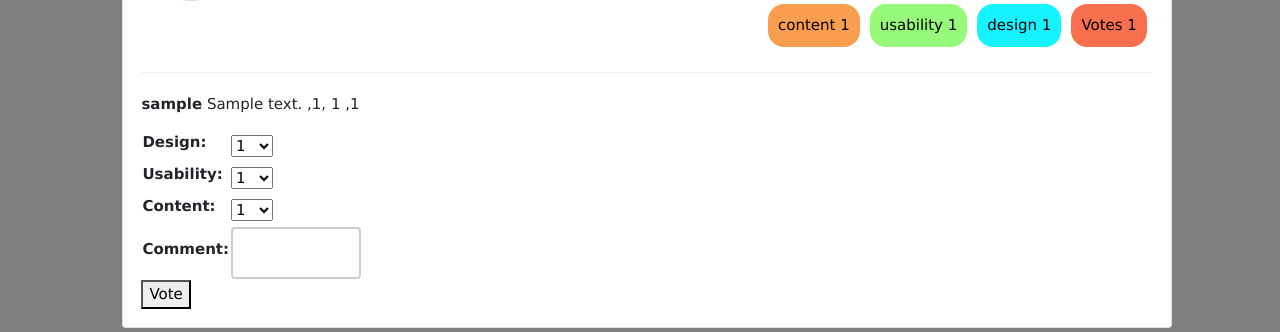
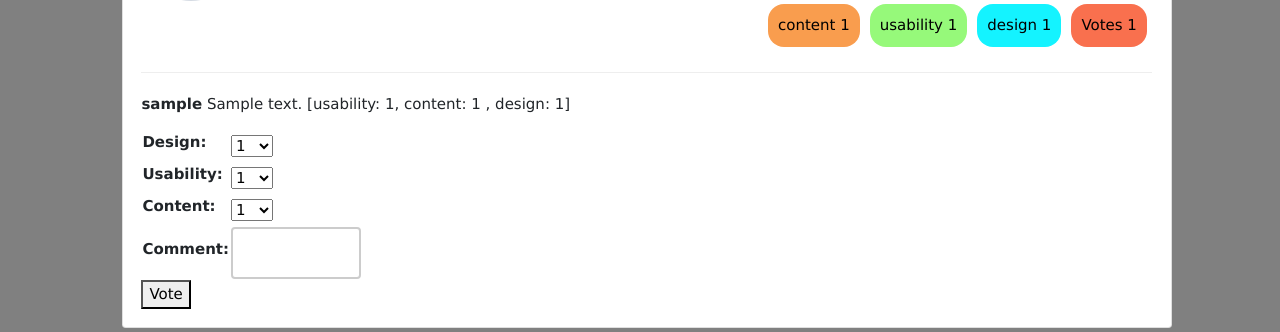
Before and after one commit to emdeechege/Awards, a Django app: page / in a window 1280 px wide. Shown: the part 1334-1666 px from the top of the page. Run offline with Django 3.2, Linux system fonts and the light colour scheme; a user stored in the database is signed in; tables that the repository leaves empty hold one stand-in row (values such as "Sample post"); grey boxes marked "Sample" are stand-in pictures; style sheets or scripts are compiled from the project's sources; some libraries are stand-ins or nearby versions.

```diff
--- a/projects/templates/home.html
+++ b/projects/templates/home.html
@@ -41,7 +41,7 @@ width: 100px;">
             {% for review in reviews %}
             {% if project.id == review.project.id %}
 
-            <p><strong>{{review.juror}}</strong> {{review.comment}} ,{{review.usability}}, {{review.content}} ,{{review.design}}</p>
+            <p><strong>{{review.juror}}</strong> {{review.comment}} [usability: {{review.usability}}, content: {{review.content}} , design: {{review.design}}]</p>
             <p>{{ project.average_score | floatformat }}</p>
             {% endif %}
 
```
Also changed, not shown: media/profiles/avataaars_IVIQtdm.png (added), media/projects/art6.jpeg (added), 1 other file.
